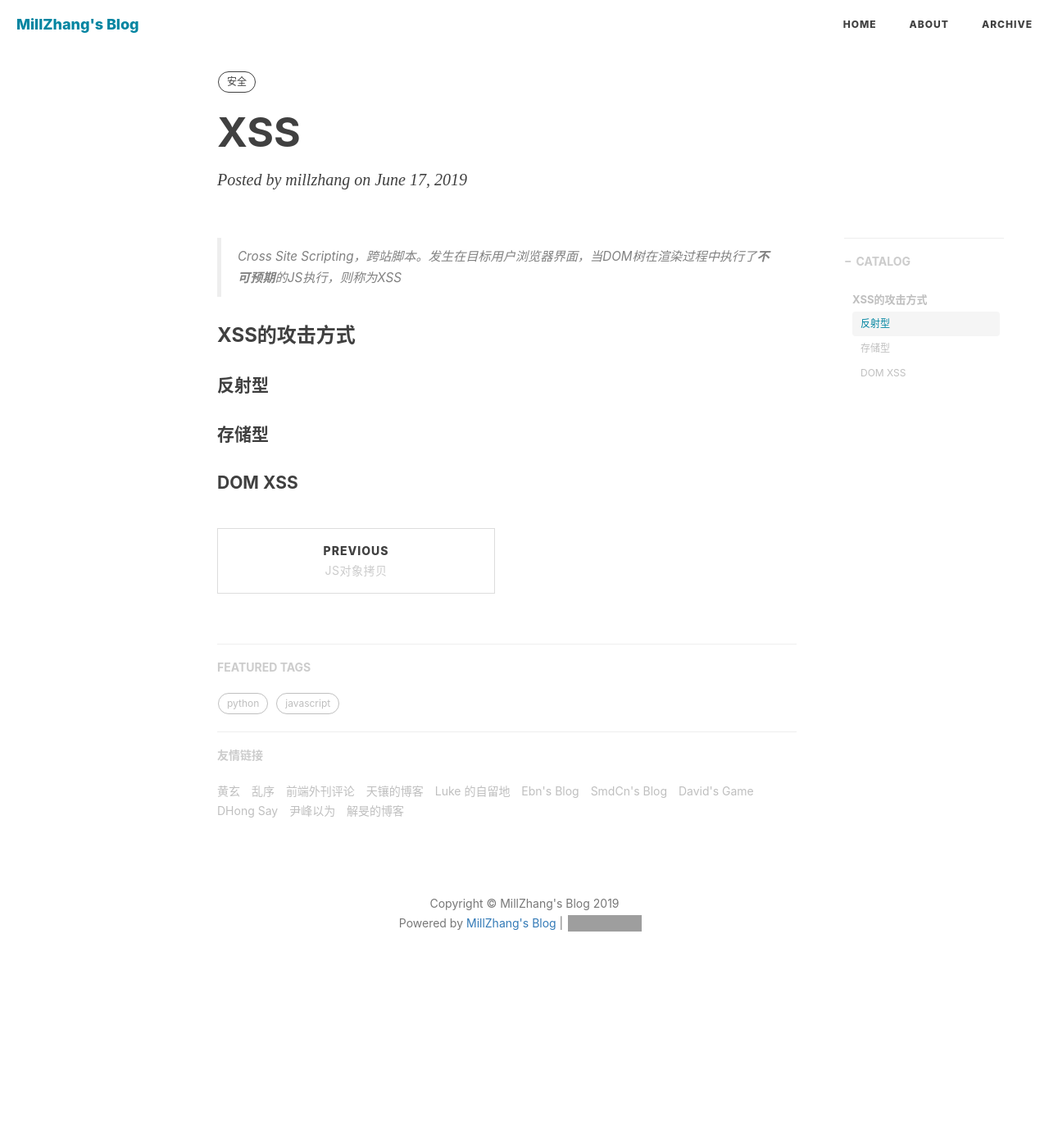
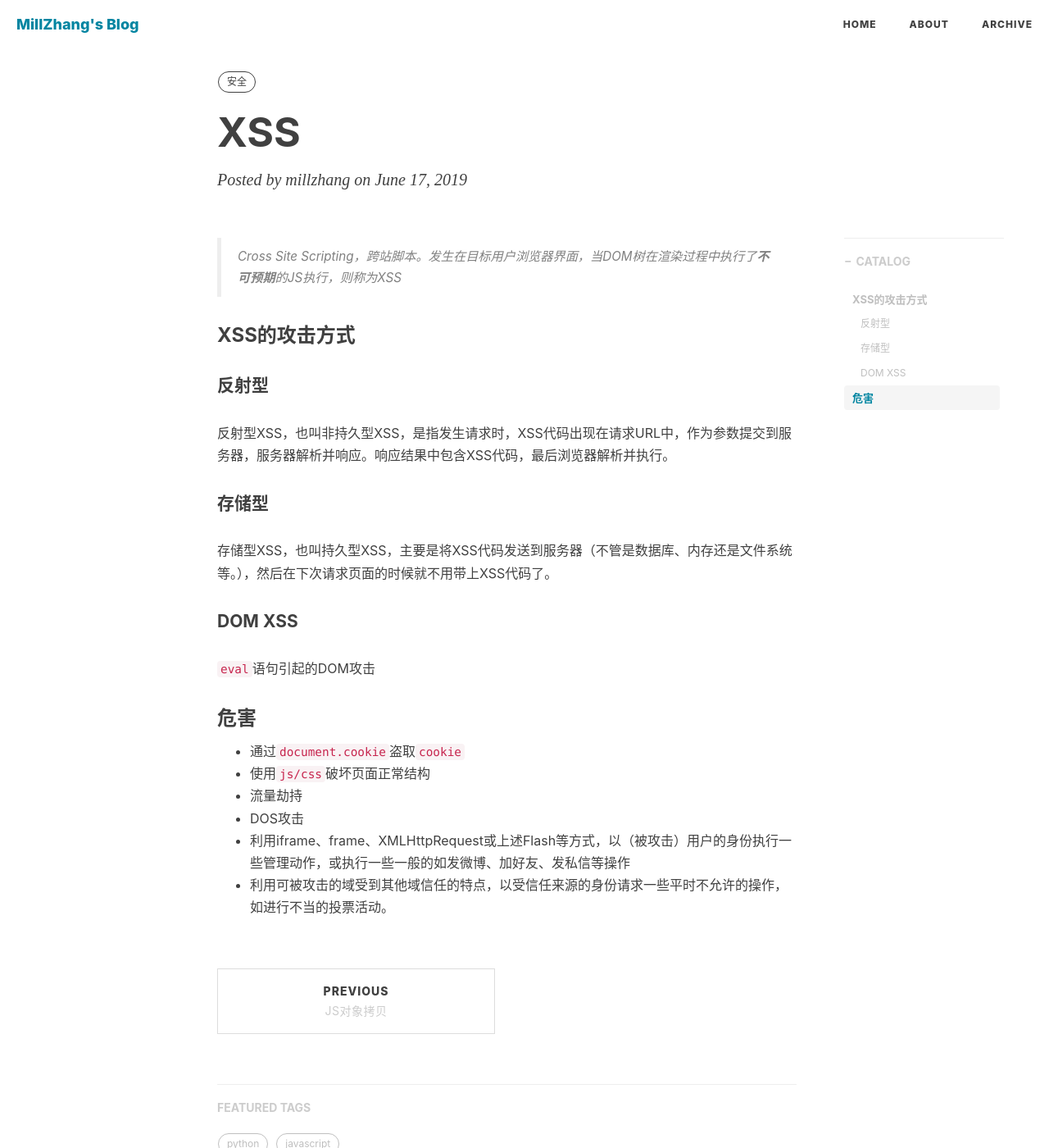
Before and after one commit to millzhang/millzhang.github.com, a Jekyll site: the page built from _posts/2019-06-17-XSS.md, in a window 1280 px wide and 1400 px high. Shown: the whole window at 82% size. Built offline with Jekyll 4.4.1, drawn with Linux system fonts in a browser that asks for light colours; nearby versions of some CDN libraries; comment, search, counter and statistics services are not loaded; grey boxes are pictures that could not be loaded.

Commit message:
修改文件: _posts/2019-06-17-XSS.md

```diff
--- a/_posts/2019-06-17-XSS.md
+++ b/_posts/2019-06-17-XSS.md
@@ -16,6 +16,21 @@ tags:
 
 #### 反射型
 
+反射型XSS，也叫非持久型XSS，是指发生请求时，XSS代码出现在请求URL中，作为参数提交到服务器，服务器解析并响应。响应结果中包含XSS代码，最后浏览器解析并执行。
+
 #### 存储型
 
+存储型XSS，也叫持久型XSS，主要是将XSS代码发送到服务器（不管是数据库、内存还是文件系统等。），然后在下次请求页面的时候就不用带上XSS代码了。
+
 #### DOM XSS
+
+`eval`语句引起的DOM攻击
+
+### 危害
+
+- 通过`document.cookie`盗取`cookie`
+- 使用`js/css`破坏页面正常结构
+- 流量劫持
+- DOS攻击
+- 利用iframe、frame、XMLHttpRequest或上述Flash等方式，以（被攻击）用户的身份执行一些管理动作，或执行一些一般的如发微博、加好友、发私信等操作
+- 利用可被攻击的域受到其他域信任的特点，以受信任来源的身份请求一些平时不允许的操作，如进行不当的投票活动。
```
